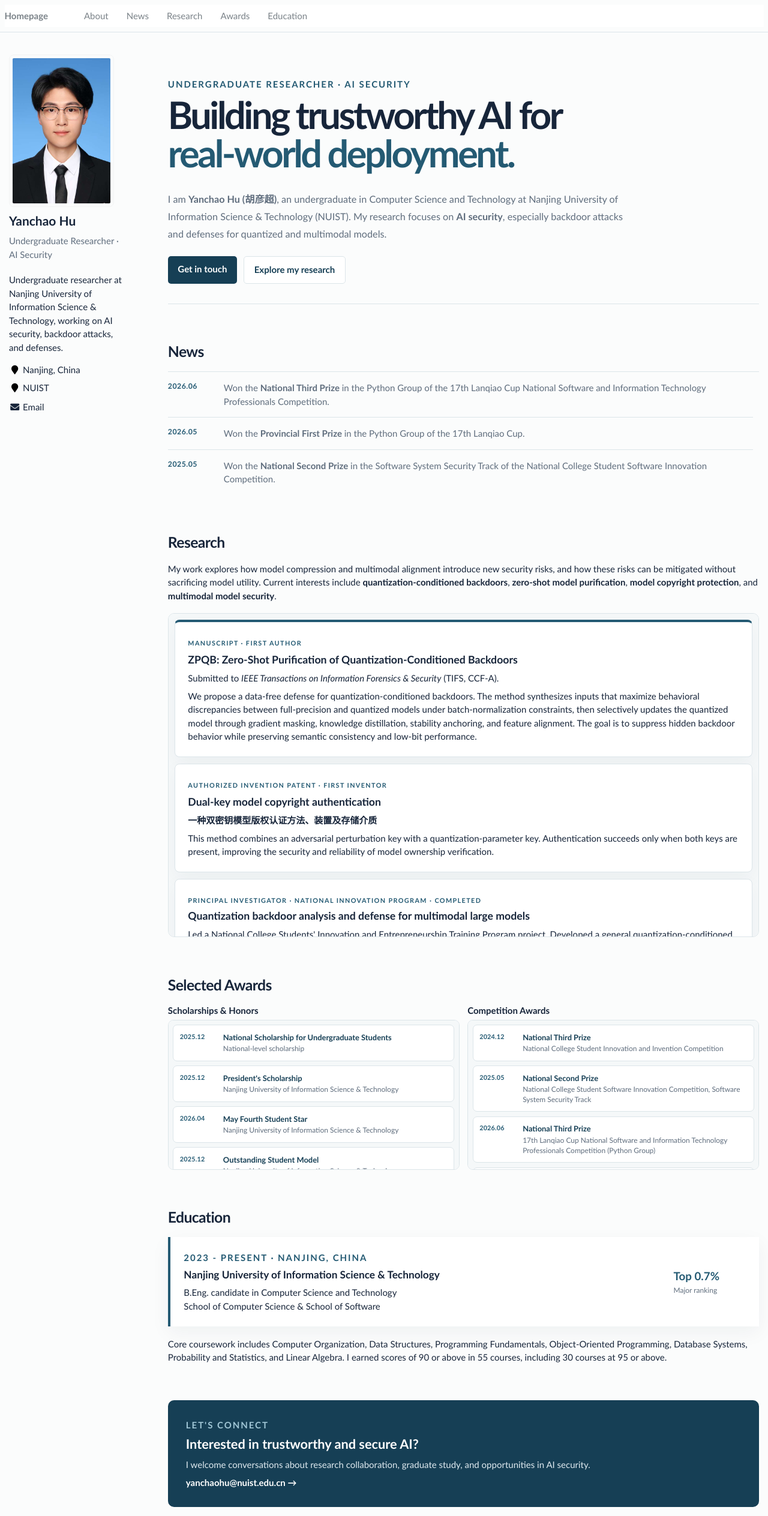
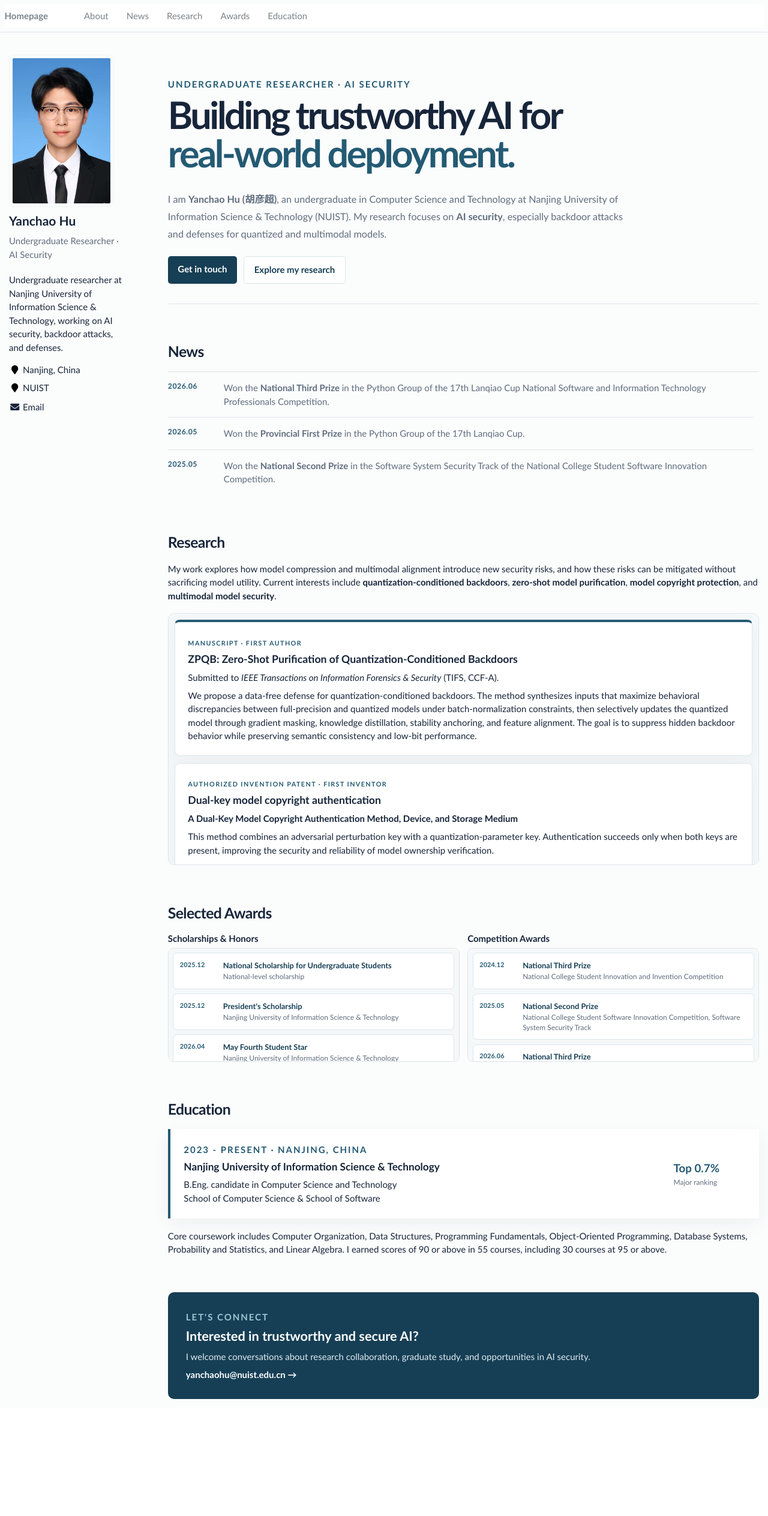
Before and after one commit to Felix-Orion/YanchaoHu.github.io, a Jekyll site: the page built from _pages/about.md, in a window 1280 px wide. Shown: the whole page at 60% size. Built offline with Jekyll 4.4.1, drawn with Linux system fonts in a browser that asks for light colours; after the commit the page ends 2347 px from its top, so only the background shows below that.

Commit message:
Fix research scrolling and compact awards windows

```diff
--- a/_pages/about.md
+++ b/_pages/about.md
@@ -46,26 +46,20 @@ redirect_from:
 
 My work explores how model compression and multimodal alignment introduce new security risks, and how these risks can be mitigated without sacrificing model utility. Current interests include **quantization-conditioned backdoors**, **zero-shot model purification**, **model copyright protection**, and **multimodal model security**.
 
-<div class="research-scroll" tabindex="0" aria-label="Scrollable research and research experience list" markdown="1">
+<div class="research-scroll" tabindex="0" aria-label="Scrollable research and research experience list">
 
-<div class="research-card featured" markdown="1">
-<span class="card-label">MANUSCRIPT · FIRST AUTHOR</span>
-
-## ZPQB: Zero-Shot Purification of Quantization-Conditioned Backdoors
-
-Submitted to *IEEE Transactions on Information Forensics & Security* (TIFS, CCF-A).
-
-We propose a data-free defense for quantization-conditioned backdoors. The method synthesizes inputs that maximize behavioral discrepancies between full-precision and quantized models under batch-normalization constraints, then selectively updates the quantized model through gradient masking, knowledge distillation, stability anchoring, and feature alignment. The goal is to suppress hidden backdoor behavior while preserving semantic consistency and low-bit performance.
+<div class="research-card featured">
+  <span class="card-label">MANUSCRIPT &middot; FIRST AUTHOR</span>
+  <h2>ZPQB: Zero-Shot Purification of Quantization-Conditioned Backdoors</h2>
+  <p>Submitted to <em>IEEE Transactions on Information Forensics &amp; Security</em> (TIFS, CCF-A).</p>
+  <p>We propose a data-free defense for quantization-conditioned backdoors. The method synthesizes inputs that maximize behavioral discrepancies between full-precision and quantized models under batch-normalization constraints, then selectively updates the quantized model through gradient masking, knowledge distillation, stability anchoring, and feature alignment. The goal is to suppress hidden backdoor behavior while preserving semantic consistency and low-bit performance.</p>
 </div>
 
-<div class="research-card" markdown="1">
-<span class="card-label">AUTHORIZED INVENTION PATENT · FIRST INVENTOR</span>
-
-## Dual-key model copyright authentication
-
-**一种双密钥模型版权认证方法、装置及存储介质**
-
-This method combines an adversarial perturbation key with a quantization-parameter key. Authentication succeeds only when both keys are present, improving the security and reliability of model ownership verification.
+<div class="research-card">
+  <span class="card-label">AUTHORIZED INVENTION PATENT &middot; FIRST INVENTOR</span>
+  <h2>Dual-key model copyright authentication</h2>
+  <p><strong>A Dual-Key Model Copyright Authentication Method, Device, and Storage Medium</strong></p>
+  <p>This method combines an adversarial perturbation key with a quantization-parameter key. Authentication succeeds only when both keys are present, improving the security and reliability of model ownership verification.</p>
 </div>
 
 <div class="research-card">
--- a/assets/css/main.scss
+++ b/assets/css/main.scss
@@ -240,8 +240,11 @@ body {
 }
 
 .research-scroll {
-    height: 540px;
-    overflow-y: auto;
+    display: block;
+    height: 420px;
+    max-height: 420px;
+    overflow-x: hidden;
+    overflow-y: scroll;
     margin-top: 1.2em;
     padding: .65em;
     border: 1px solid var(--yh-line);
@@ -321,8 +324,9 @@ body {
 }
 
 .award-scroll {
-    height: 250px;
-    overflow-y: auto;
+    height: 190px;
+    max-height: 190px;
+    overflow-y: scroll;
     padding: .5em;
     border: 1px solid var(--yh-line);
     border-radius: 9px;
@@ -483,10 +487,12 @@ body {
     }
 
     .award-scroll {
-        height: 240px;
+        height: 180px;
+        max-height: 180px;
     }
 
     .research-scroll {
-        height: 450px;
+        height: 380px;
+        max-height: 380px;
     }
 }
```
